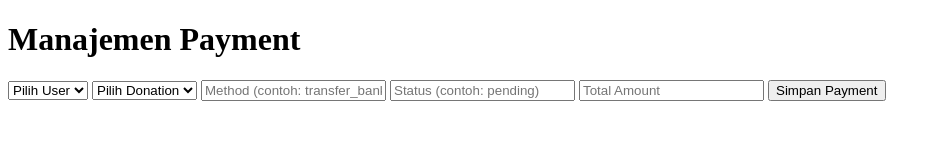
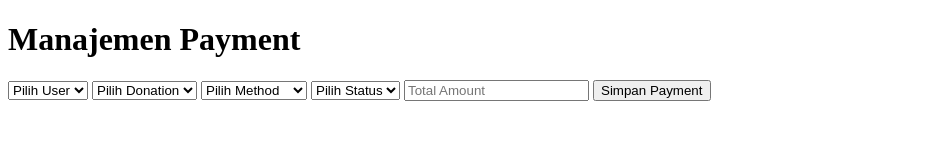
Before and after one commit to vian151004/TUBES-fullstack, a website: page frontend/payment.html in a window 1280 px wide. Shown: the whole page, without its empty margins (0-941 px from the left). Drawn offline with Linux system fonts and the light colour scheme; no server answers.

Commit message:
feat: fixing micro-bug

```diff
--- a/frontend/payment.html
+++ b/frontend/payment.html
@@ -11,15 +11,28 @@
             <select id="user_id" required>
                 <option value>Pilih User</option>
             </select>
+
             <select id="donation_id" required>
                 <option value>Pilih Donation</option>
             </select>
-            <input type="text" id="method"
-                placeholder="Method (contoh: transfer_bank)" required>
-            <input type="text" id="status"
-                placeholder="Status (contoh: pending)" required>
+
+            <select id="method" required>
+                <option value>Pilih Method</option>
+                <option value="transfer_bank">Transfer Bank</option>
+                <option value="credit_card">Credit Card</option>
+                <option value="e_wallet">E-Wallet</option>
+            </select>
+
+            <select id="status" required>
+                <option value>Pilih Status</option>
+                <option value="pending">Pending</option>
+                <option value="paid">Paid</option>
+                <option value="failed">Failed</option>
+            </select>
+
             <input type="number" id="total_amount" placeholder="Total Amount"
                 required>
+
             <button type="submit">Simpan Payment</button>
         </form>
 
```
Also changed, not shown: frontend/campaign.html (+3 -3 lines). Lines whose indentation alone changed are shown as unchanged.
